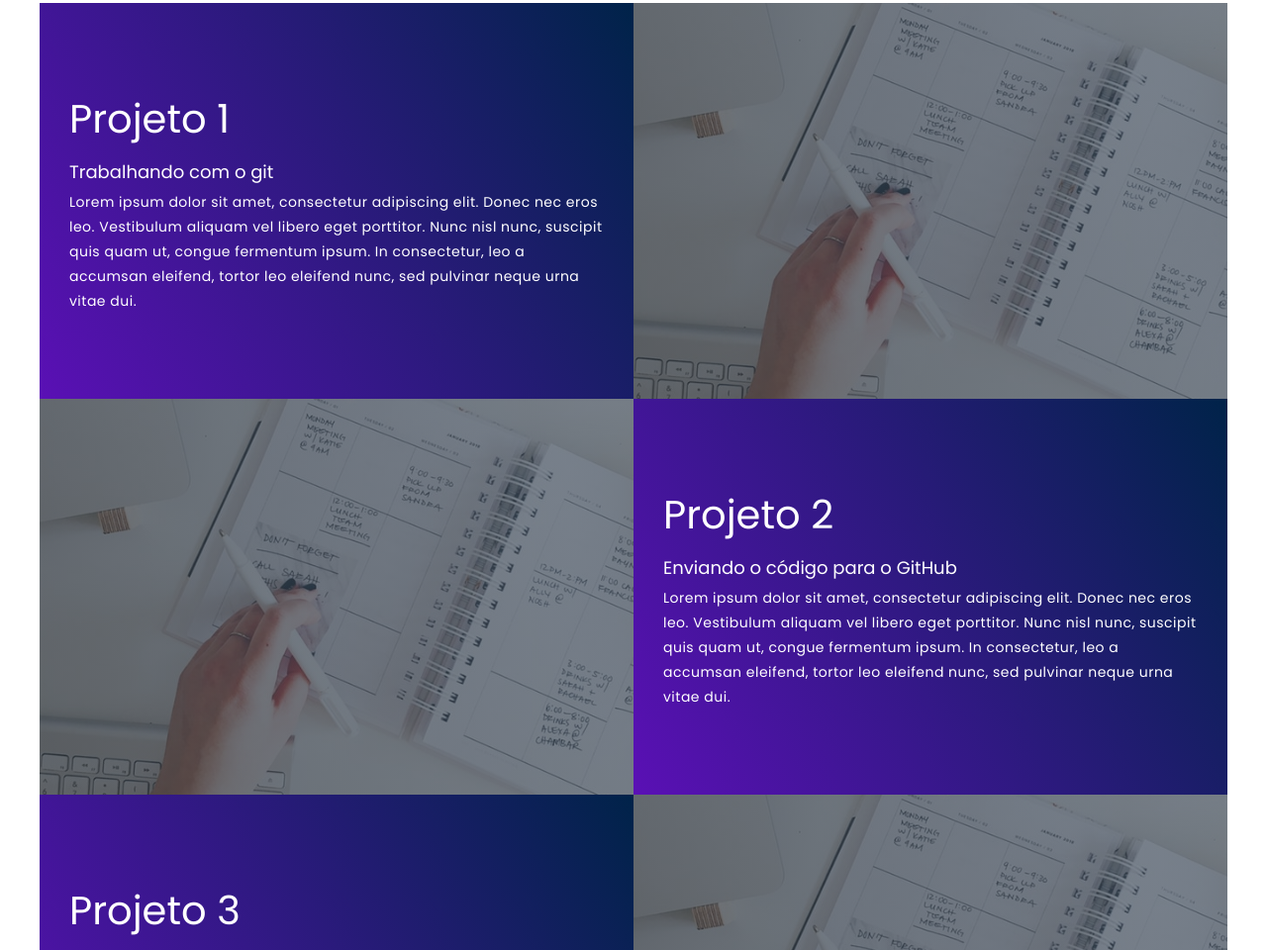
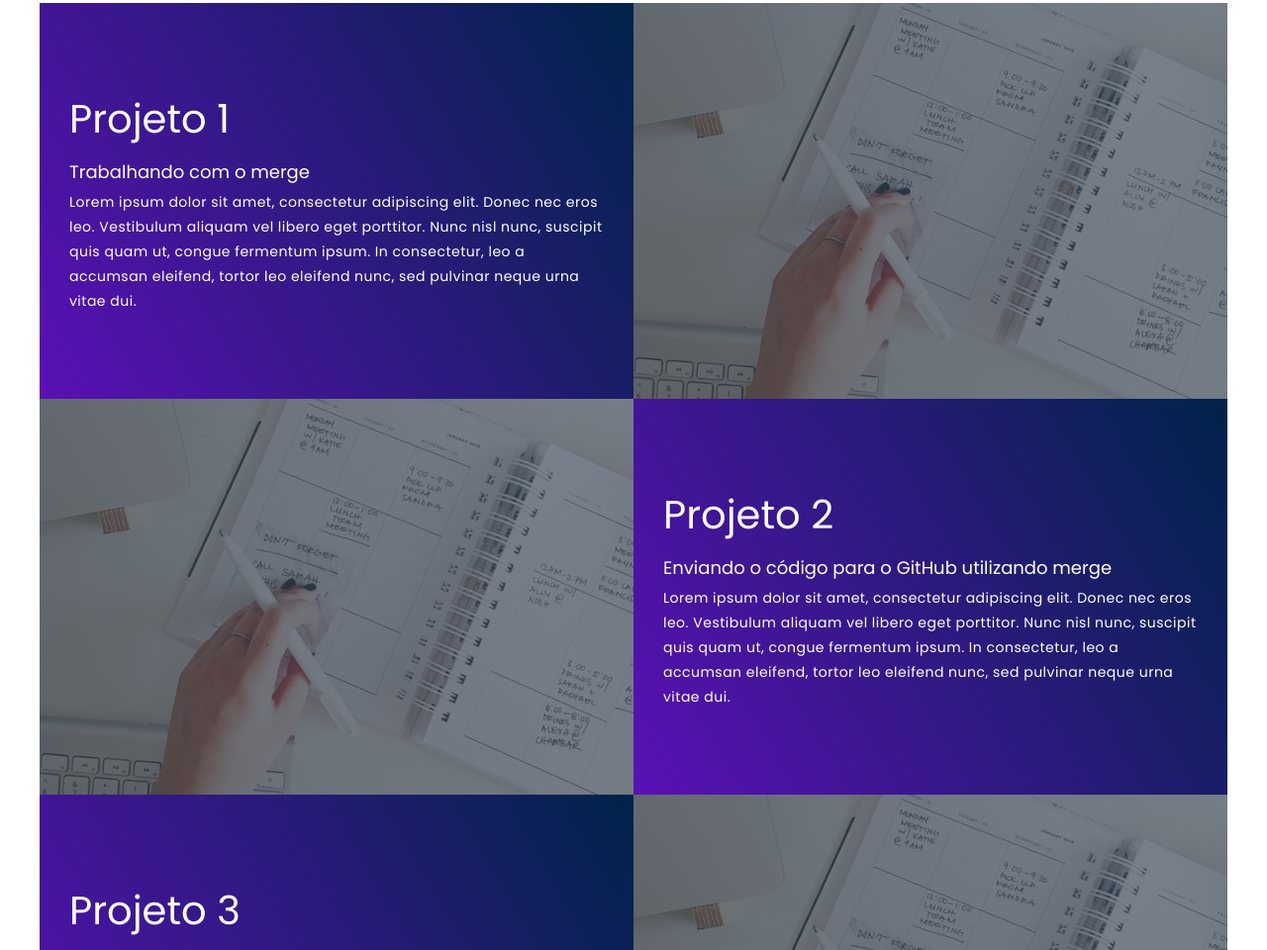
Before and after one commit to MarcosFerreira1987/portfolio-marcos, a plain HTML site: page index.html in a window 1280 px wide. Shown: the part 1172-2132 px from the top of the page at 99% size. Drawn offline with Linux system fonts and the light colour scheme.

Commit message:
update project 2 description

```diff
--- a/index.html
+++ b/index.html
@@ -29,7 +29,7 @@
                 <div class="project-item">
                     <div class="project-info">
                         <h1>Projeto 1</h1>
-                        <h2>Trabalhando com o git</h2>
+                        <h2>Trabalhando com o merge</h2>
                         <p>Lorem ipsum dolor sit amet, consectetur adipiscing elit. Donec nec eros leo. Vestibulum
                             aliquam vel libero eget porttitor. Nunc nisl nunc, suscipit quis quam ut, congue fermentum
                             ipsum. In consectetur, leo a accumsan eleifend, tortor leo eleifend nunc, sed pulvinar neque
@@ -42,7 +42,7 @@
                 <div class="project-item">
                     <div class="project-info">
                         <h1>Projeto 2</h1>
-                        <h2>Enviando o código para o GitHub</h2>
+                        <h2>Enviando o código para o GitHub utilizando merge</h2>
                         <p>Lorem ipsum dolor sit amet, consectetur adipiscing elit. Donec nec eros leo. Vestibulum
                             aliquam vel libero eget porttitor. Nunc nisl nunc, suscipit quis quam ut, congue fermentum
                             ipsum. In consectetur, leo a accumsan eleifend, tortor leo eleifend nunc, sed pulvinar neque
```
